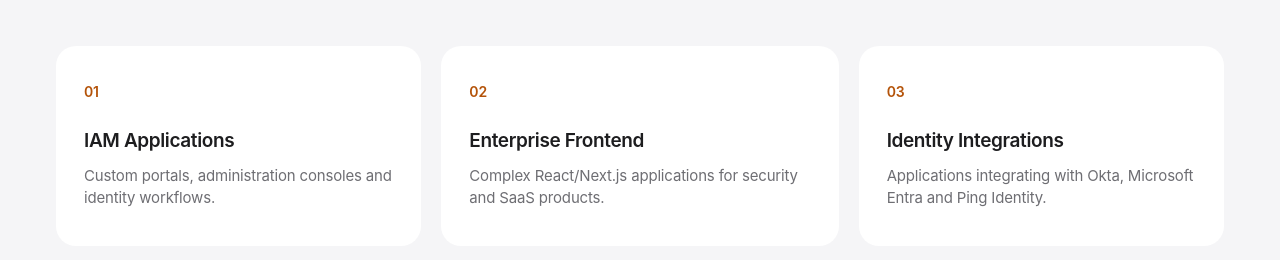
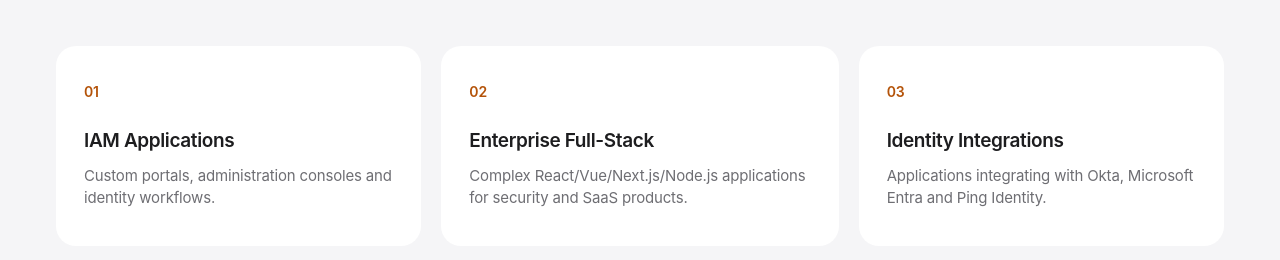
Before and after one commit to ruslan-akhm/arr-code-labs, a React (Vite) app: page / in a window 1280 px wide. Shown: the part 1020-1280 px from the top of the page. Built offline with nearby package versions, Linux system fonts and the light colour scheme; no server answers.

Commit message:
update card

```diff
--- a/src/components/Services.jsx
+++ b/src/components/Services.jsx
@@ -7,9 +7,9 @@
     },
     {
         index: "02",
-        title: "Enterprise Frontend",
+        title: "Enterprise Full-Stack",
         description:
-            "Complex React/Next.js applications for security and SaaS products.",
+            "Complex React/Vue/Next.js/Node.js applications for security and SaaS products.",
     },
     {
         index: "03",
```
